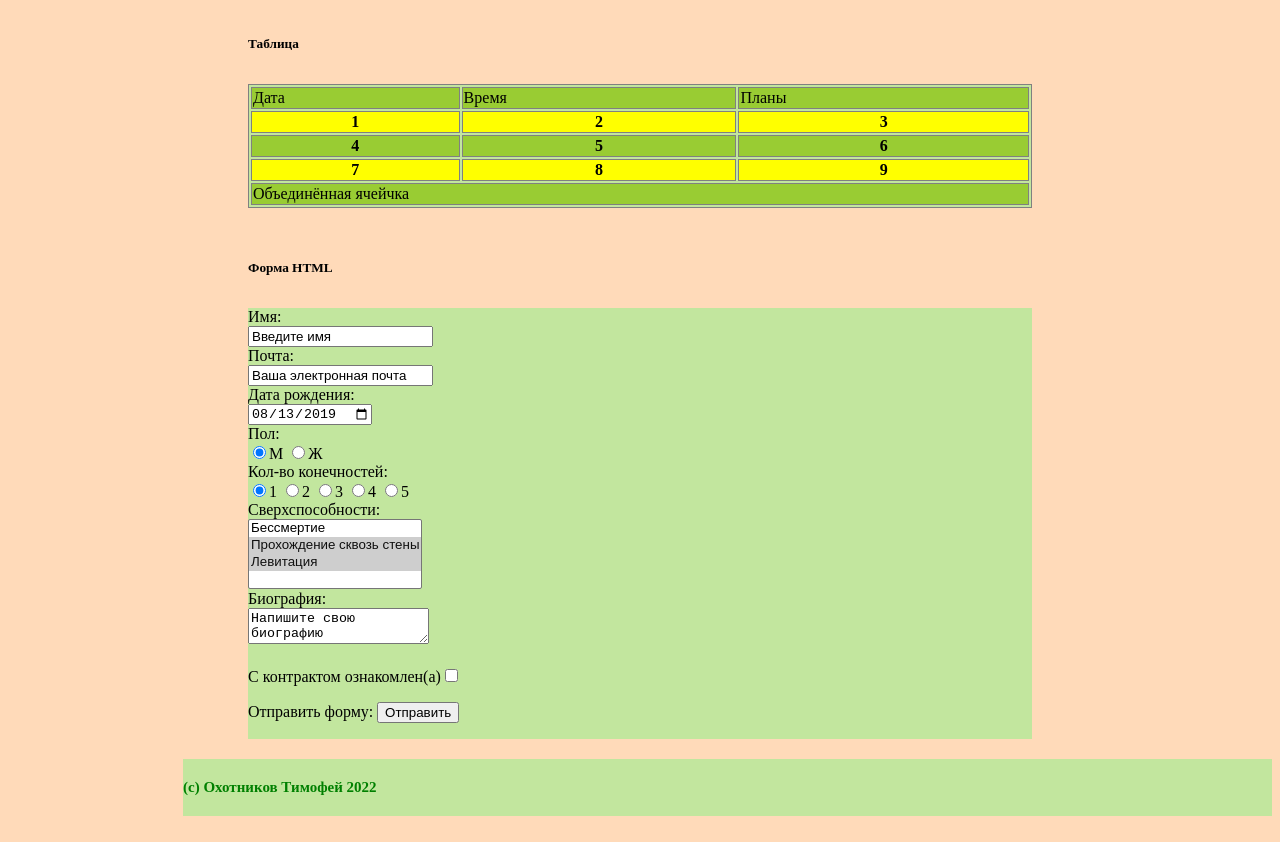
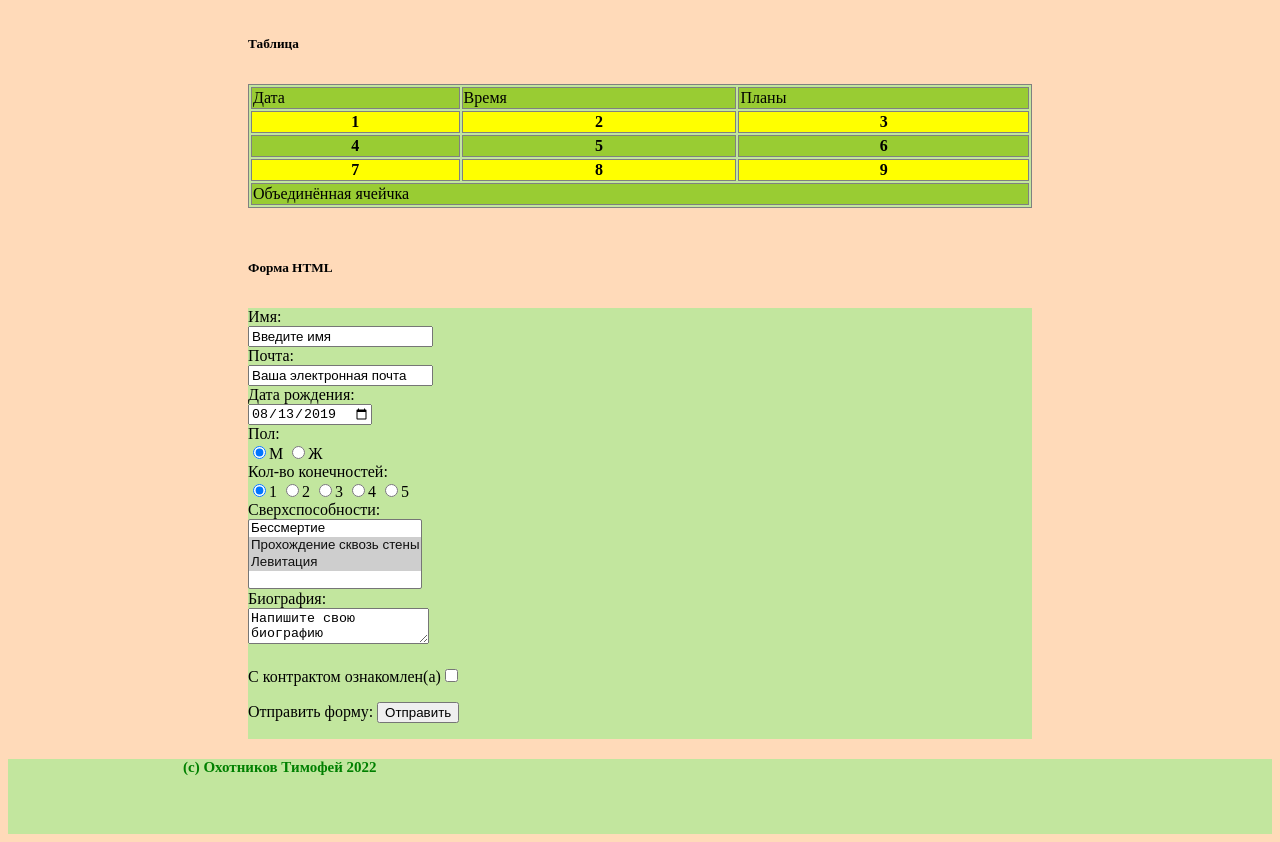
Before and after one commit to Timosssshka/zadane3, a plain HTML site: page index.html in a window 1280 px wide. Shown: the part 941-1783 px from the top of the page. Drawn offline with Linux system fonts and the light colour scheme.

Commit message:
Update style.css

```diff
--- a/style.css
+++ b/style.css
@@ -116,8 +116,7 @@ td {
 .footer
 {
 background-color: #c2e69e;
-display: flex;
-align-content: flex-end;
+height: 75px;
 font-size: 15px;
 color: #008000;
 margin-top: 20px;
```
